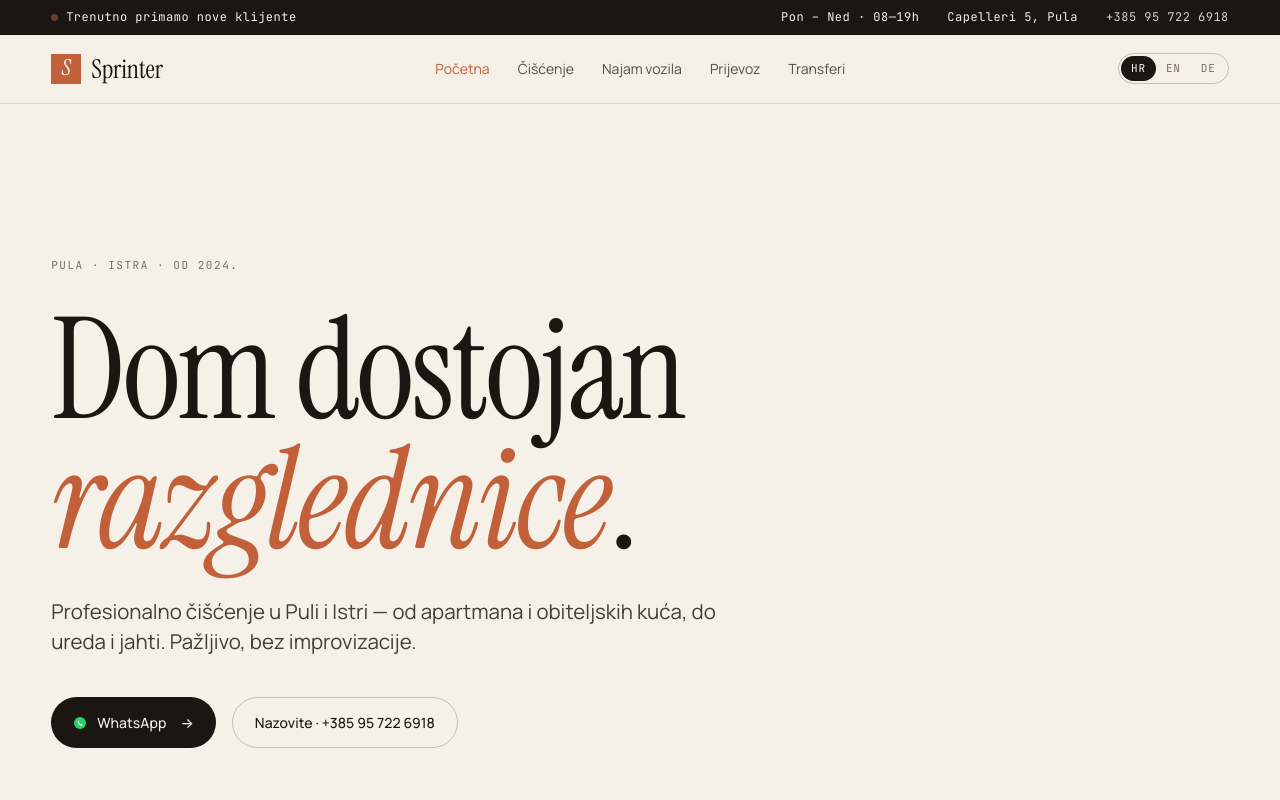
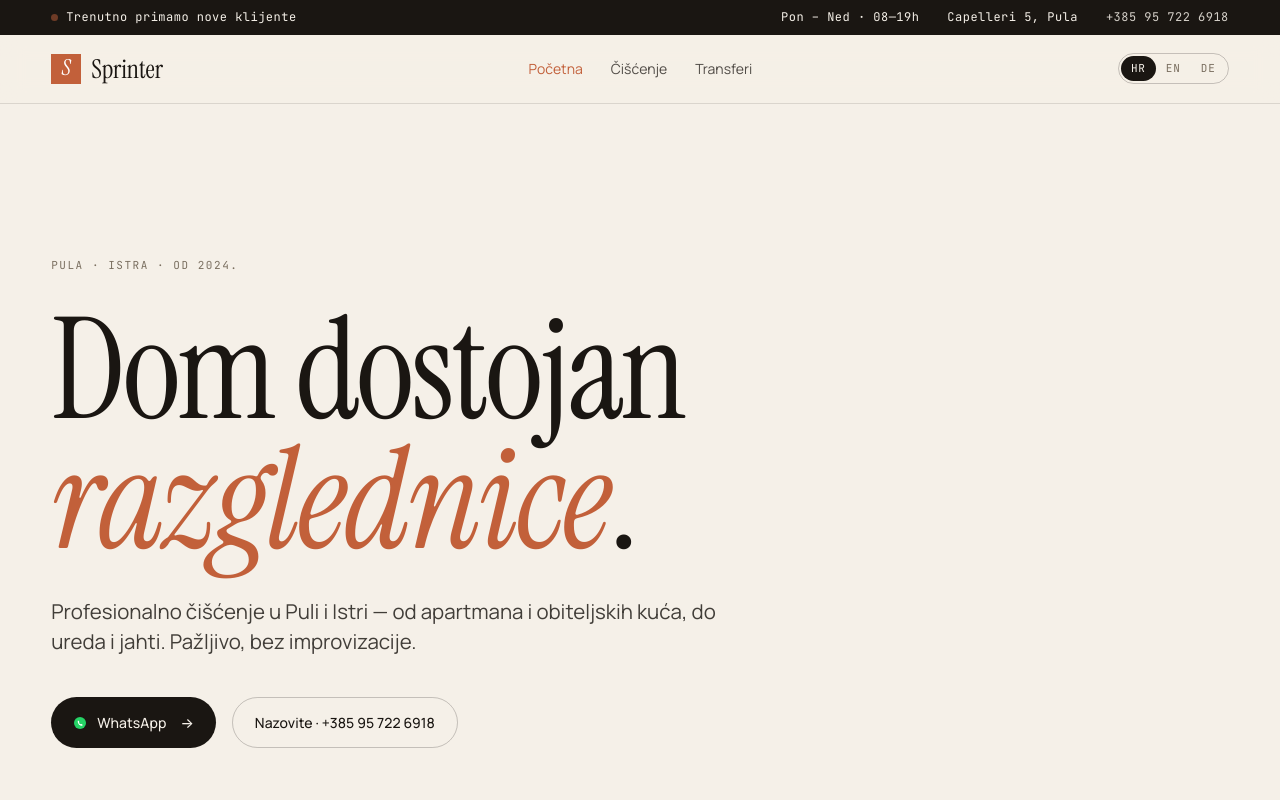
Before and after one commit to APuhanic/sprinter, a SvelteKit app: page /hr in a window 1280 px wide. Shown: the top 800 px of the page. Built offline with nearby package versions, Linux system fonts and the light colour scheme.

Commit message:
chore(nav): pause rental and transport products
Remove rental and transport links from header nav, footer nav, and
footer legal strip. Mark uvjeti-najma with an UNUSED note so a future
relink is intentional.

```diff
--- a/src/routes/[lang]/+layout.svelte
+++ b/src/routes/[lang]/+layout.svelte
@@ -27,8 +27,6 @@
 	let navItems = $derived([
 		{ href: `/${lang}`, label: t.nav.home },
 		{ href: `/${lang}/${slugs[lang].cleaning}`, label: t.nav.cleaning },
-		{ href: `/${lang}/${slugs[lang].rental}`, label: t.nav.rental },
-		{ href: `/${lang}/${slugs[lang].transport}`, label: t.nav.transport },
 		{ href: `/${lang}/${slugs[lang].transfers}`, label: t.nav.transfers }
 	]);
 
@@ -148,8 +146,6 @@
 				<h4>{t.footerNew.colsCompany}</h4>
 				<ul>
 					<li><a href="/{lang}/{slugs[lang].cleaning}">{t.nav.cleaning}</a></li>
-					<li><a href="/{lang}/{slugs[lang].rental}">{t.nav.rental}</a></li>
-					<li><a href="/{lang}/{slugs[lang].transport}">{t.nav.transport}</a></li>
 					<li><a href="/{lang}/{slugs[lang].transfers}">{t.nav.transfers}</a></li>
 				</ul>
 			</div>
@@ -166,7 +162,6 @@
 		<div class="footer-bottom">
 			<span>{t.footerNew.legal[0]}</span>
 			<span><a href="/{lang}/pravila-privatnosti">{t.footerNew.legal[1]}</a></span>
-			<span><a href="/{lang}/uvjeti-najma">{t.footerNew.legal[2]}</a></span>
 			<span><a href="/{lang}/cookies">{t.footerNew.legal[3]}</a></span>
 		</div>
 	</div>
--- a/src/routes/[lang]/uvjeti-najma/+page.svelte
+++ b/src/routes/[lang]/uvjeti-najma/+page.svelte
@@ -1,3 +1,7 @@
+<!--
+	UNUSED: rental-terms page kept on disk but unlinked from nav/footer
+	while the rental product is paused. Re-link from layout when najam-vozila returns.
+-->
 <script lang="ts">
 	import type { PageData } from './$types';
 
```
